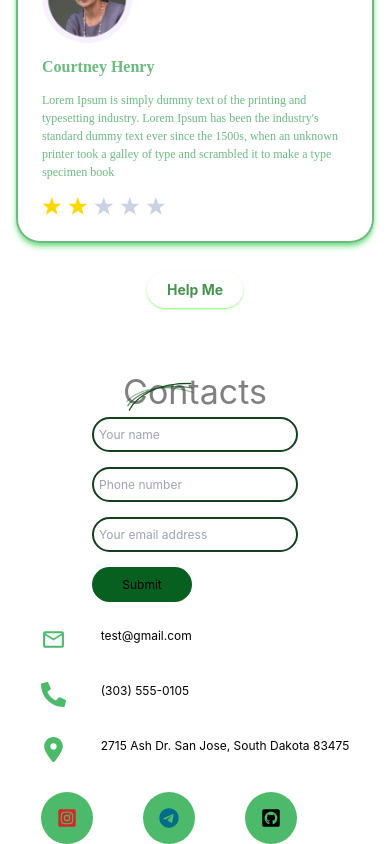
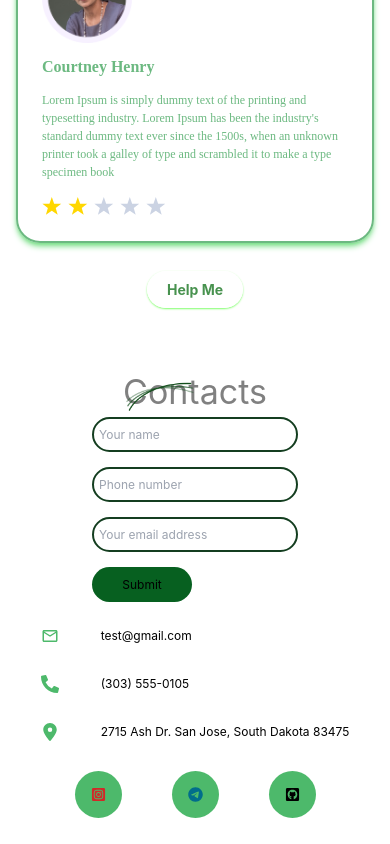
Before and after one commit to samariddin1661/roundr, a React (Create React App) app: page / in a window 390 px wide. Shown: the part 4429-5273 px from the top of the page. After the commit the page ends 5247 px from the top, so only its background shows below. Built offline with nearby package versions, Linux system fonts and the light colour scheme.

Commit message:
contacts
contacts

```diff
--- a/src/components/contact/Contac.jsx
+++ b/src/components/contact/Contac.jsx
@@ -21,21 +21,21 @@ const Contac = () => {
         </div>
         <div className='flex flex-col gap-[30px] md:text-[14px] text-[12px]'>
           <span className='flex gap-[40px]'>
-            <i className='w-[20px] text-[25px] text-[#4DB96B]'><MdOutlineMail /></i>
+            <i className='w-[20px] md:text-[25px] text-[18px] text-[#4DB96B]'><MdOutlineMail /></i>
             <p>test@gmail.com</p>
           </span>
           <span className='flex gap-[40px]'>
-            <i className='w-[20px] text-[25px] text-[#4DB96B]'><FaPhoneAlt /></i>
+            <i className='w-[20px] md:text-[25px] text-[18px] text-[#4DB96B]'><FaPhoneAlt /></i>
             <p>(303) 555-0105</p>
           </span>
           <span className='flex gap-[40px]'>
-            <i className='w-[20px] text-[25px] text-[#4DB96B]'><FaLocationDot /></i>
+            <i className='w-[20px] md:text-[25px] text-[18px] text-[#4DB96B]'><FaLocationDot /></i>
             <p>2715 Ash Dr. San Jose, South Dakota 83475</p>
           </span>
-          <span className='flex gap-[50px]'>
-            <a href="#" className='bg-[#4DB96B] text-[#d22828] p-4 rounded-full text-[20px]'><FaInstagramSquare  /></a>
-            <a href="#" className='bg-[#4DB96B] text-[#016d8b] p-4 rounded-full text-[20px]'><FaTelegram /></a>
-            <a href="#" className='bg-[#4DB96B] text-[#000000] p-4 rounded-full text-[20px]'><FaGithubSquare /></a>
+          <span className='flex w-full justify-center items-center gap-[50px]'>
+            <a href="#" className='bg-[#4DB96B] text-[#d22828] p-4 rounded-full md:text-[20px] text-[15px]'><FaInstagramSquare  /></a>
+            <a href="#" className='bg-[#4DB96B] text-[#016d8b] p-4 rounded-full md:text-[20px] text-[15px]'><FaTelegram /></a>
+            <a href="#" className='bg-[#4DB96B] text-[#000000] p-4 rounded-full md:text-[20px] text-[15px]'><FaGithubSquare /></a>
           </span>
         </div>
       </div>
```
